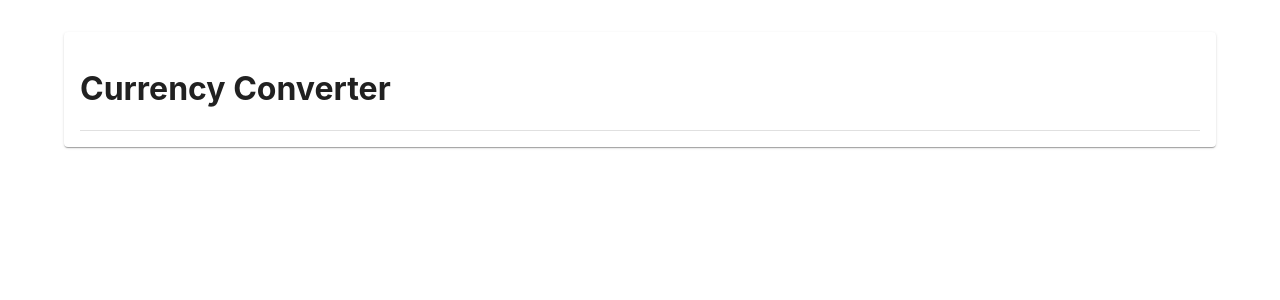
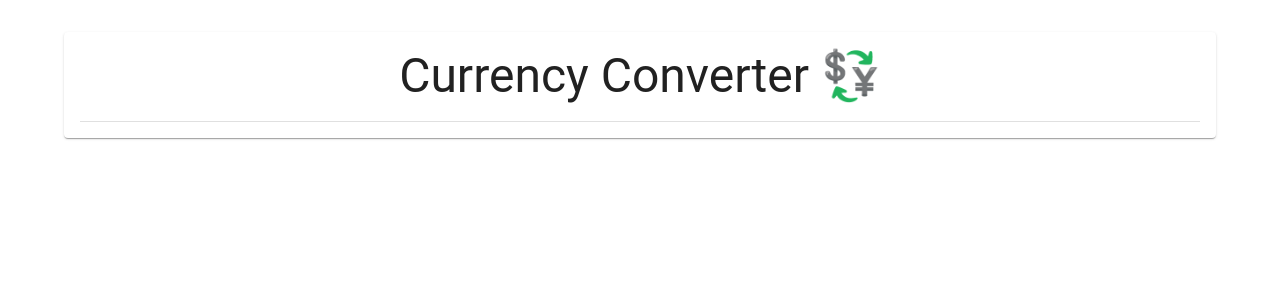
Before and after one commit to Bolio/currency-converter, a React (Vite) app: page / in a window 1280 px wide. Shown: the top 300 px of the page. Built offline with nearby package versions, Linux system fonts and the light colour scheme.

Commit message:
Add the 'MainTitle' component

```diff
--- /dev/null
+++ b/src/components/title/MainTitle/index.jsx
@@ -0,0 +1,12 @@
+import React from "react";
+import Typography from "@mui/material/Typography";
+
+const MainTitle = ({ text, align, variant, gutterBottom }) => {
+  return (
+    <Typography align={align} variant={variant} gutterBottom={gutterBottom}>
+      {text}
+    </Typography>
+  );
+};
+
+export default MainTitle;
--- a/src/pages/CurrencyConverter/index.jsx
+++ b/src/pages/CurrencyConverter/index.jsx
@@ -3,17 +3,18 @@ import Container from "@mui/material/Container";
 import Paper from "@mui/material/Paper";
 import Divider from "@mui/material/Divider";
 
+import MainTitle from "../../components/title/MainTitle";
+
 function CurrencyConverter() {
   return (
     <Container maxWidth="lg" sx={{ mt: 4, mb: 4 }}>
       <Paper sx={{ p: 2, display: "flex", flexDirection: "column" }}>
-        {/* <MainTitle
-          text={"Currency Converter"}
+        <MainTitle
+          text={"Currency Converter 💱"}
           align={"center"}
           variant={"h3"}
           gutterBottom={true}
-        /> */}
-        <h1>Currency Converter</h1>
+        />
         <Divider />
       </Paper>
     </Container>
```
